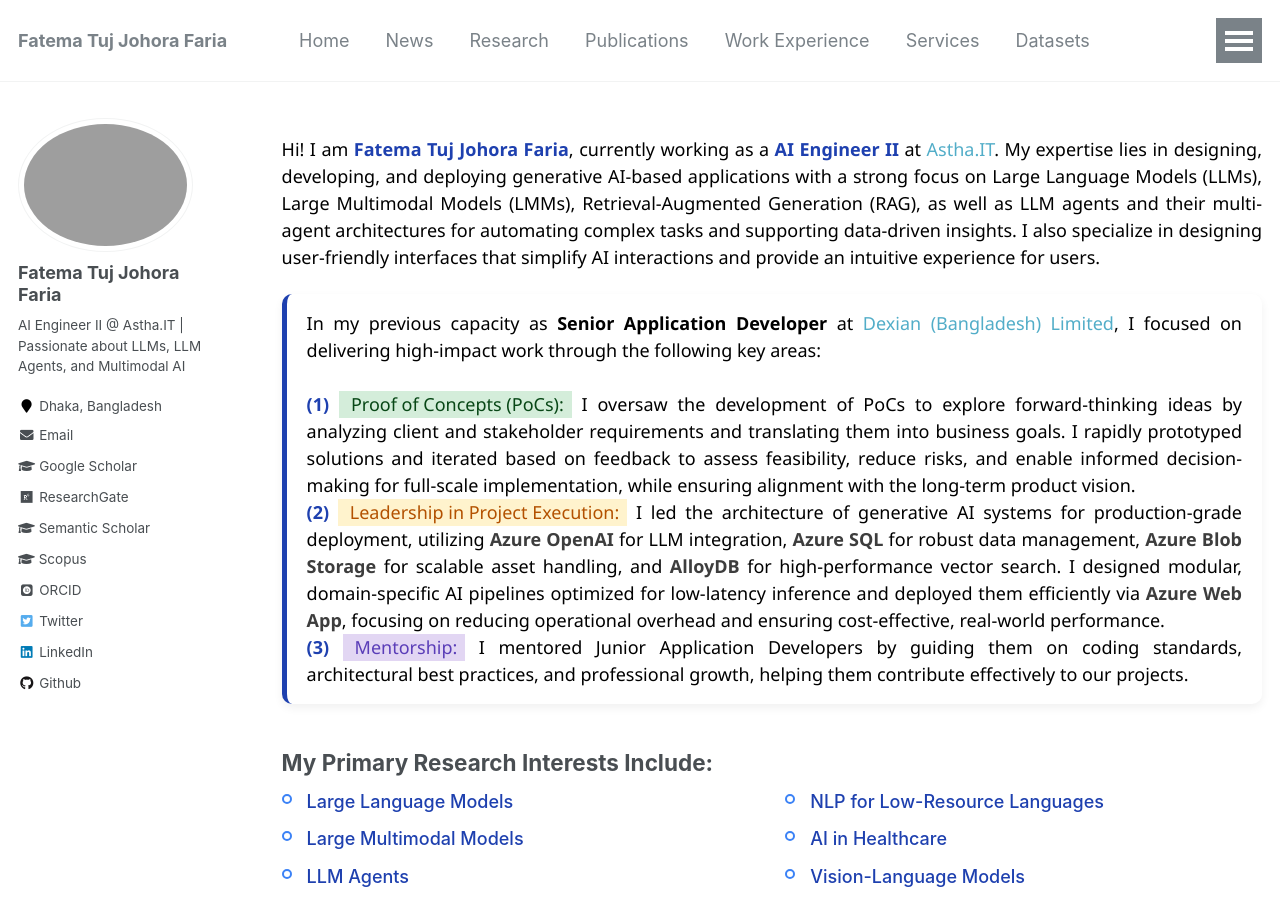
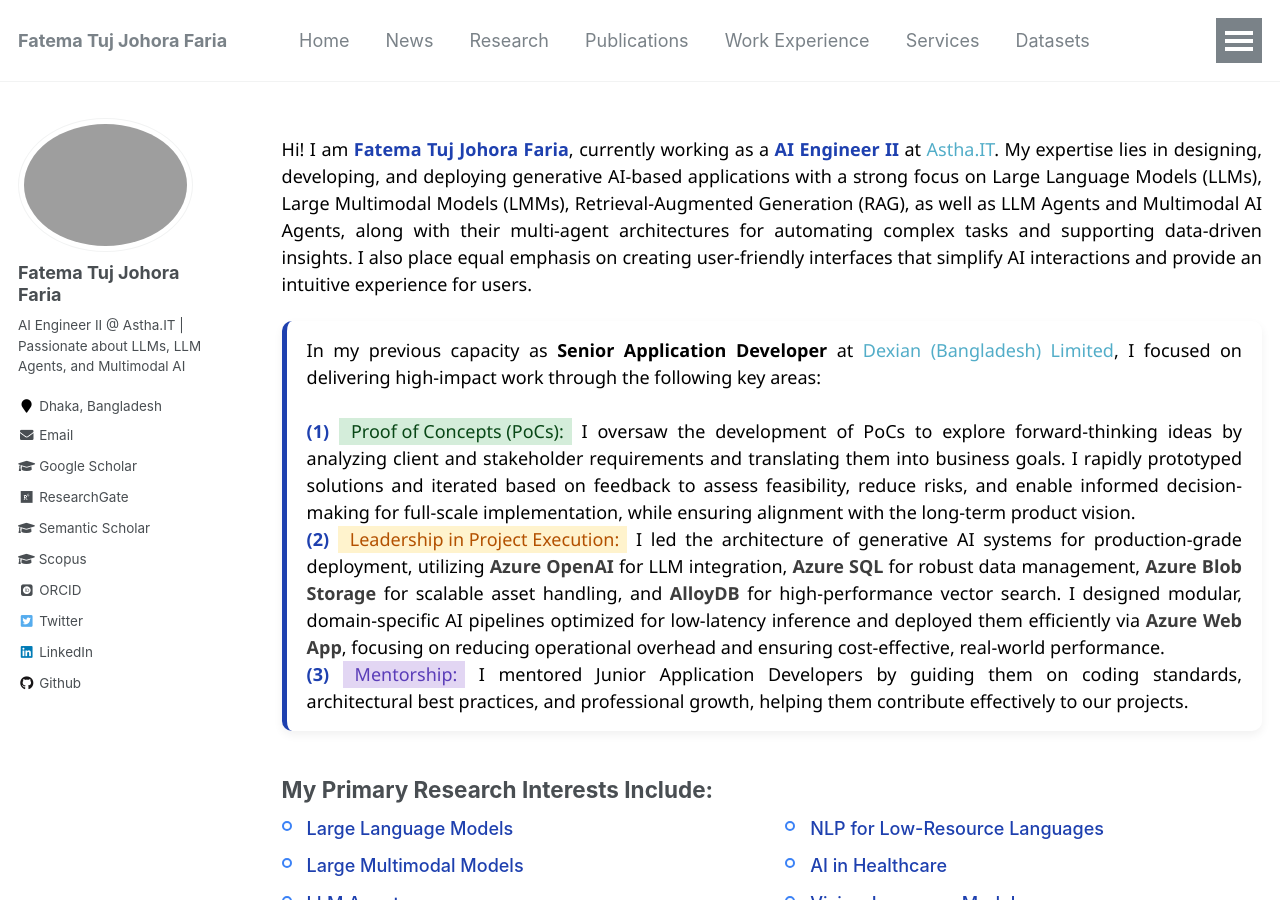
Before and after one commit to fatemafaria142/fatemafaria142.github.io, a Jekyll site: the page built from _pages/about.md, in a window 1280 px wide and 900 px high. Built offline with Jekyll 4.4.1, drawn with Linux system fonts in a browser that asks for light colours; some web fonts are replaced.

Commit message:
Update About

```diff
--- a/_pages/about.md
+++ b/_pages/about.md
@@ -101,7 +101,7 @@
   Hi! I am <strong style="color:#1e40af;">Fatema Tuj Johora Faria</strong>, currently working as a
   <strong style="color:#1e40af;">AI Engineer II</strong> at
   <a href="https://www.linkedin.com/company/asthait/">Astha.IT</a>.
-  My expertise lies in designing, developing, and deploying generative AI-based applications with a strong focus on Large Language Models (LLMs), Large Multimodal Models (LMMs), Retrieval-Augmented Generation (RAG), as well as LLM agents and their multi-agent architectures for automating complex tasks and supporting data-driven insights. I also specialize in designing user-friendly interfaces that simplify AI interactions and provide an intuitive experience for users.
+My expertise lies in designing, developing, and deploying generative AI-based applications with a strong focus on Large Language Models (LLMs), Large Multimodal Models (LMMs), Retrieval-Augmented Generation (RAG), as well as LLM Agents and Multimodal AI Agents, along with their multi-agent architectures for automating complex tasks and supporting data-driven insights. I also place equal emphasis on creating user-friendly interfaces that simplify AI interactions and provide an intuitive experience for users.
 </p>
 
 <div class="info-wrapper">
```
